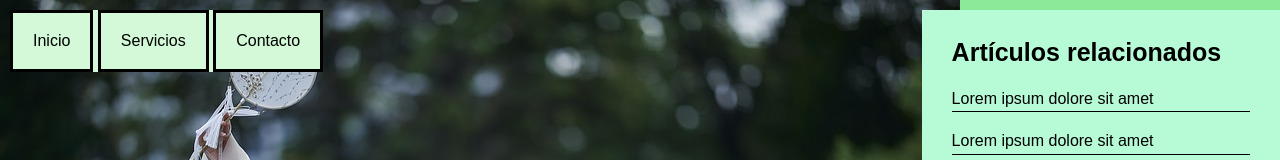
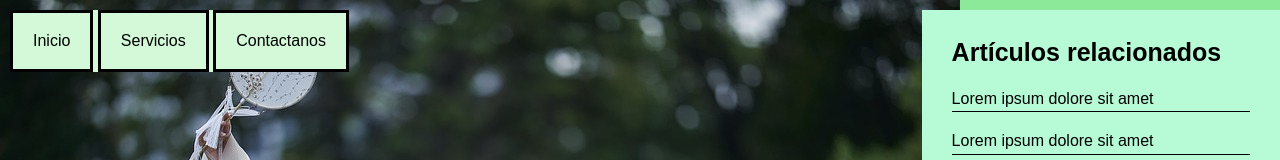
Before and after one commit to ariadnaceleste/practicajam, a plain HTML site: page index.html in a window 1280 px wide. Shown: the top 160 px of the page. Drawn offline with Linux system fonts and the light colour scheme.

Commit message:
cambios de pagina

```diff
--- a/index.html
+++ b/index.html
@@ -12,7 +12,7 @@
 				<ul>
 					<li><a href="Inicio">Inicio</a></li>
 					<li><a href="Servicios">Servicios</a></li>
-					<li><a href="Contacto">Contacto</a></li>
+					<li><a href="Contactanos">Contactanos</a></li>
 
 				</ul>
 			</nav>
```
